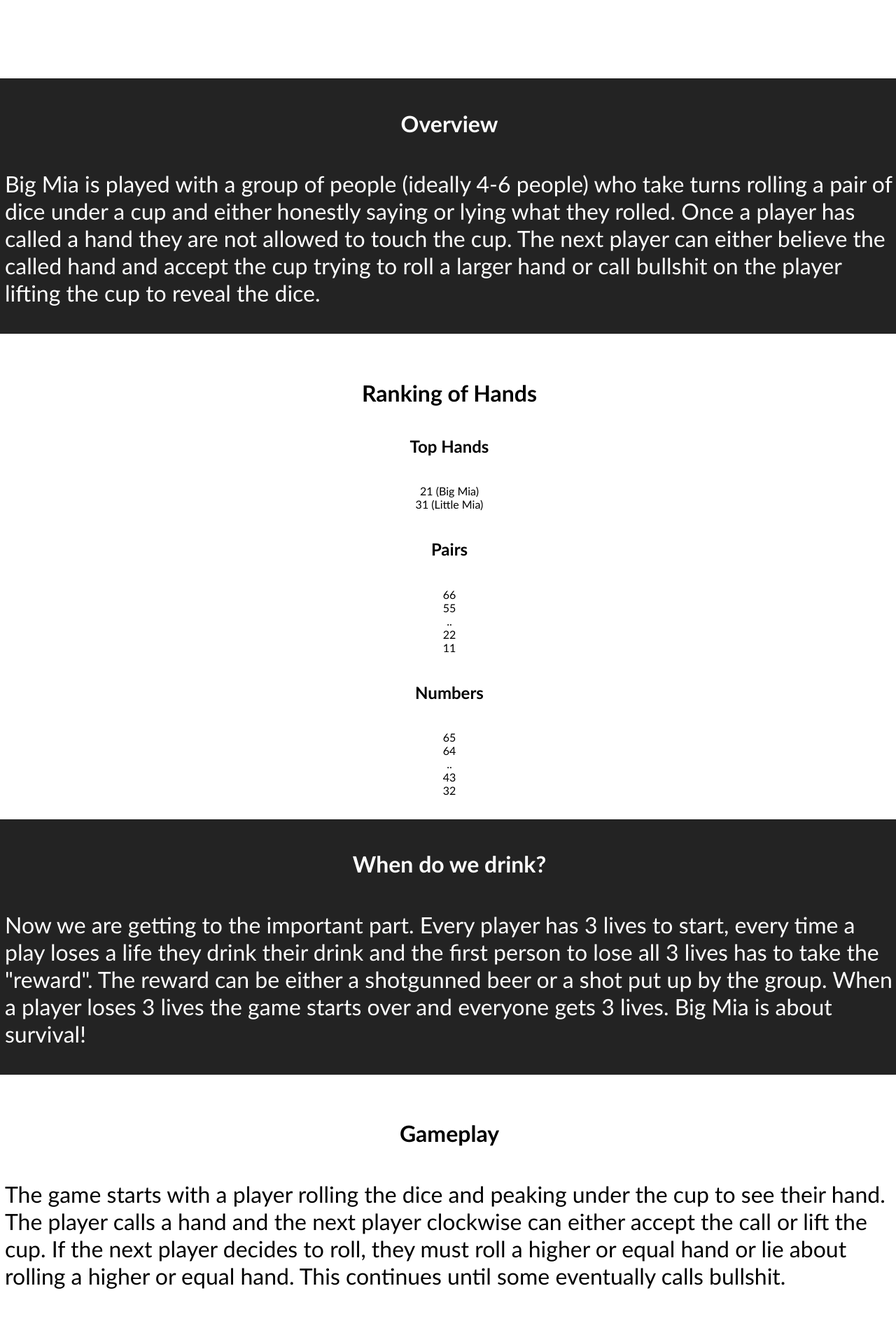
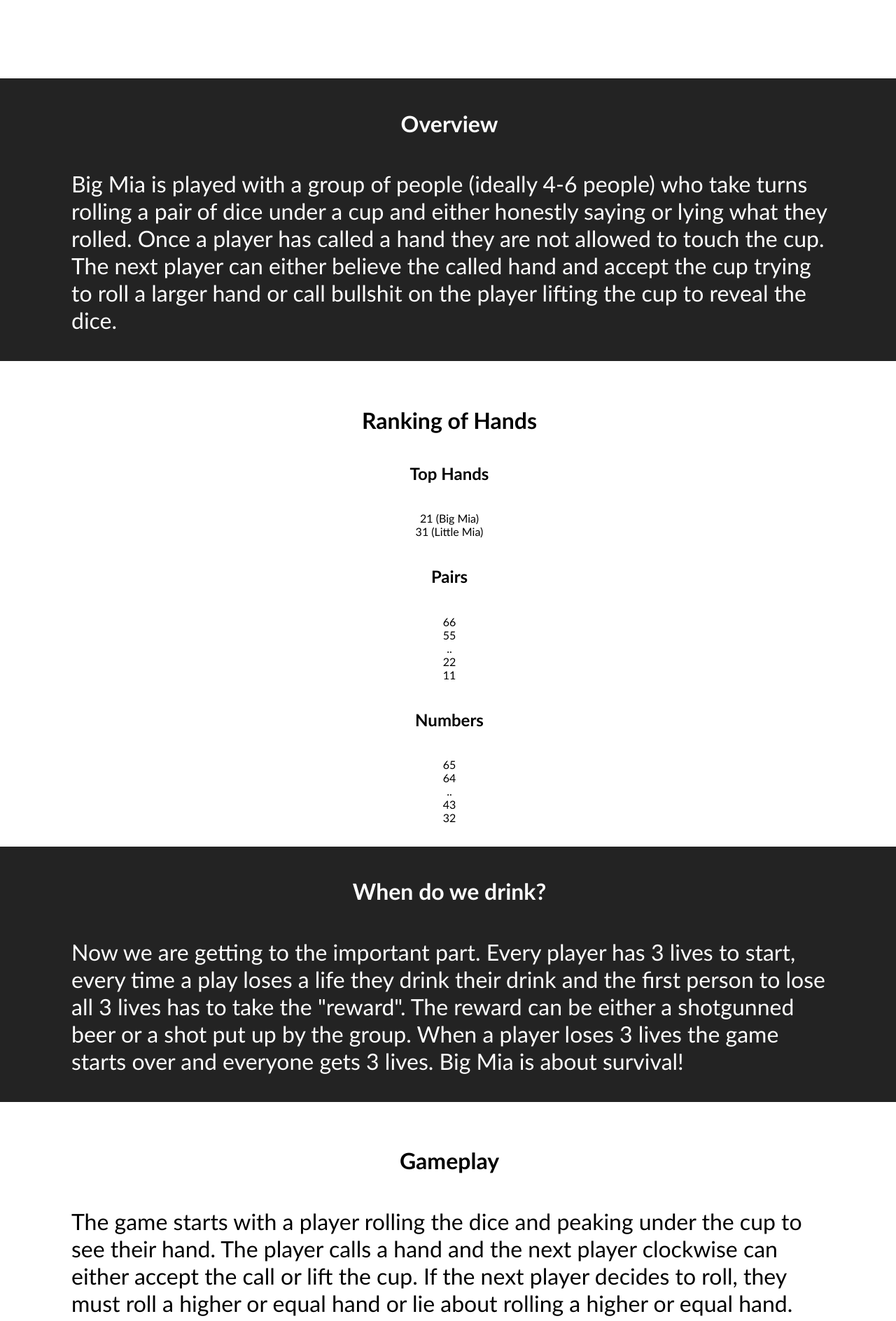
Before and after one commit to bryanrideout/bryanrideout.github.io, a Jekyll site: the page index.html, which Jekyll copies as it is, in a window 1280 px wide. Shown: the part 1032-2920 px from the top of the page at 70% size. Built offline with Jekyll 4.4.1, drawn with Linux system fonts in a browser that asks for light colours.

Commit message:
Update main.css

```diff
--- a/css/main.css
+++ b/css/main.css
@@ -67,13 +67,7 @@ p {
 	color: black;
 	font-size: 2em;
 	text-align: left;
-	padding: 5px;
-}
-
-.hero a {
-	color: #00FFAA;
-	font-size: 24px;
-	text-decoration: none;
+	padding: 5px 100px;
 }
 
 #footer {
```
